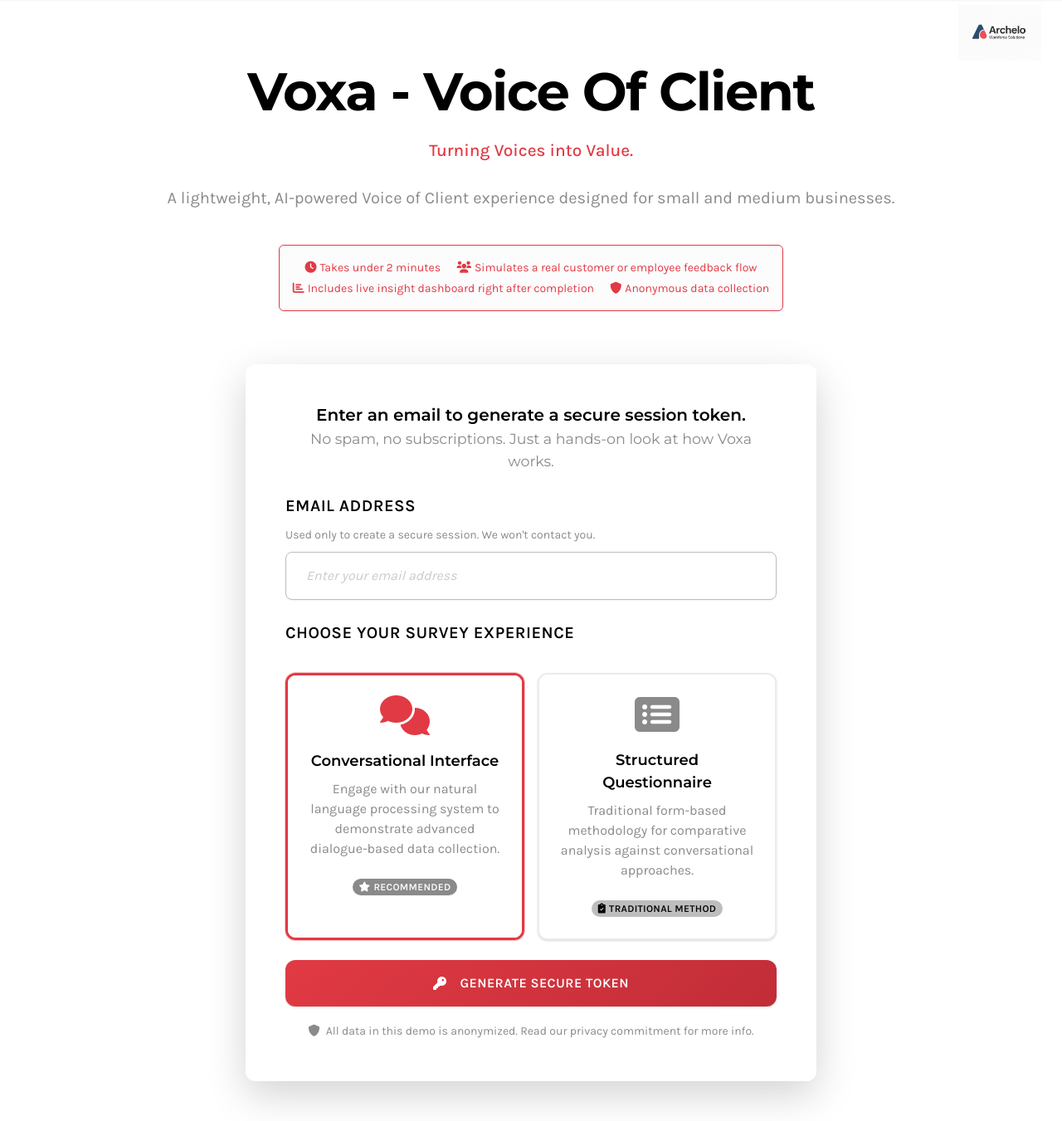
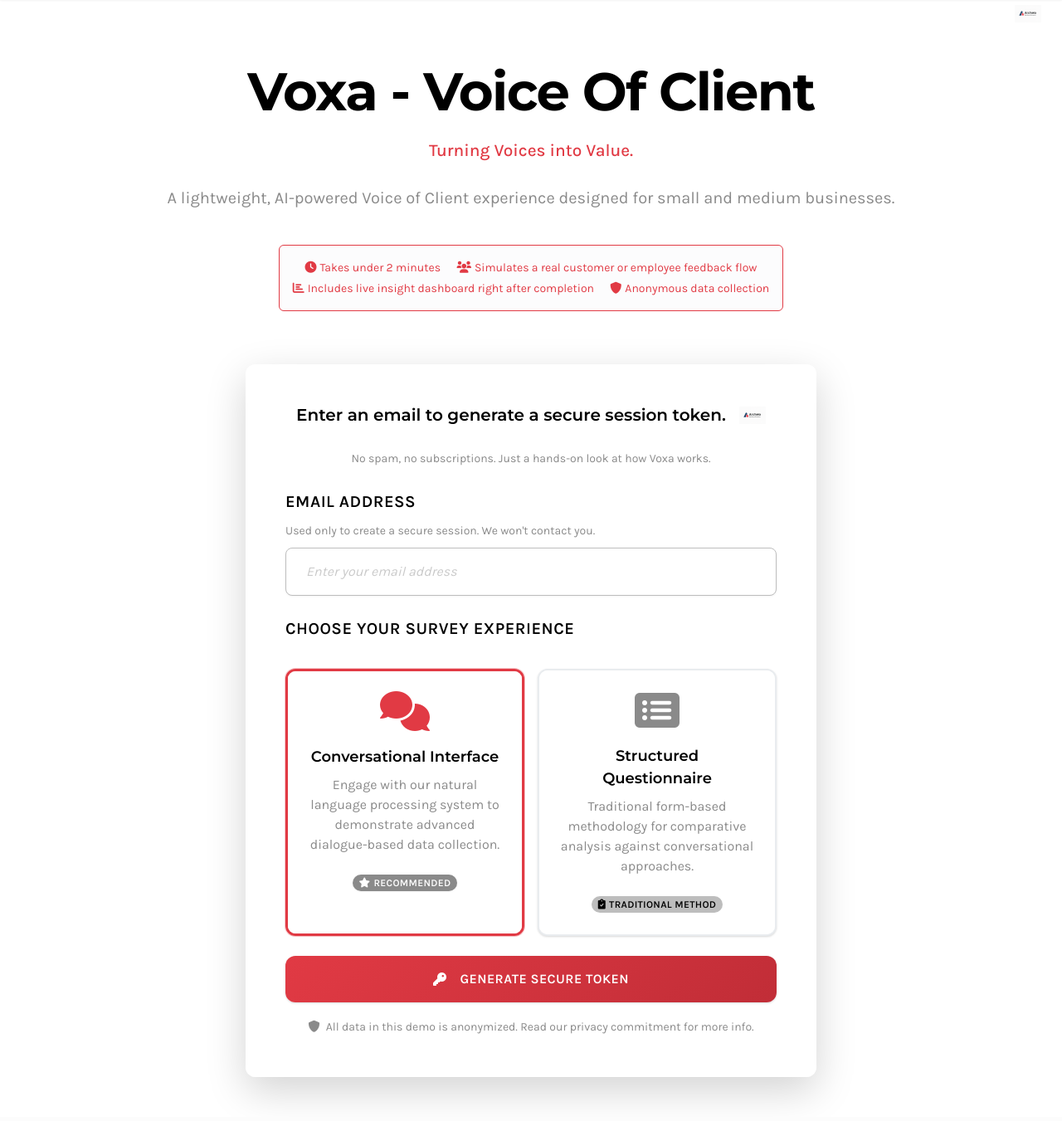
Before and after one commit to rivvalue/voia-docs, a Flask app: page /server-auth in a window 1280 px wide. Shown: the part 84-1435 px from the top of the page at 83% size. After the commit the page ends 1407 px from the top, so only its background shows below. Run offline with Flask 3, Linux system fonts and the light colour scheme.

Commit message:
Improve logo display size and placement across multiple pages
Adjust the Archelo logo size to 32px and reposition it on the server authentication page to be within the email capture card.

Replit-Commit-Author: Agent
Replit-Commit-Session-Id: a2fe9093-2e16-48b5-8de4-0e75c9b14d8a
Replit-Commit-Checkpoint-Type: full_checkpoint

```diff
--- a/templates/base.html
+++ b/templates/base.html
@@ -139,7 +139,8 @@
     {% if current_endpoint != 'index' and current_endpoint != 'demo_intro' %}
     <img src="{{ url_for('static', filename='images/archelo-logo.png') }}?v=20250905"
          alt="Archelo Group"
-         class="archelo-logo-top-right">
+         class="archelo-logo-top-right"
+         style="width: 32px !important; height: auto;">
     {% endif %}
 
     <main class="container mt-4">
--- a/templates/demo_intro.html
+++ b/templates/demo_intro.html
@@ -198,7 +198,7 @@
                             <h3 class="section-title">About Archelo Group</h3>
                             <img src="{{ url_for('static', filename='images/archelo-logo.png') }}"
                                  alt="Archelo Group Logo"
-                                 style="width: 20px !important; height: auto; margin-left: 0.5rem; opacity: 0.9;">
+                                 style="width: 32px !important; height: auto; margin-left: 0.5rem; opacity: 0.9;">
                         </div>
                         <p class="section-subtitle">
                             Archelo Group helps mid-sized companies improve remote onboarding, internal communication, and employee engagement through its flagship platform, <strong>ArcheloFlow</strong>.
--- a/templates/server_auth.html
+++ b/templates/server_auth.html
@@ -104,8 +104,15 @@
                     <!-- Server-side form submission -->
                     <form method="POST" action="{{ url_for('server_auth_generate') }}">
                         <div class="mb-4">
-                            <h4 class="text-center mb-4">Enter an email to generate a secure session token.<br>
-                            <small class="text-muted">No spam, no subscriptions. Just a hands-on look at how Voxa works.</small></h4>
+                            <div class="d-flex align-items-center justify-content-center mb-4">
+                                <h4 class="text-center mb-0 me-3">Enter an email to generate a secure session token.</h4>
+                                <img src="{{ url_for('static', filename='images/archelo-logo.png') }}"
+                                     alt="Archelo Group Logo"
+                                     style="width: 32px !important; height: auto; opacity: 0.9;">
+                            </div>
+                            <div class="text-center mb-4">
+                                <small class="text-muted">No spam, no subscriptions. Just a hands-on look at how Voxa works.</small>
+                            </div>
                             <label for="email" class="form-label fs-5">Email Address</label>
                             <small class="text-muted d-block mb-2">Used only to create a secure session. We won't contact you.</small>
                             <input type="email" class="form-control form-control-lg" name="email"
```
Also changed, not shown: 1 other file.
